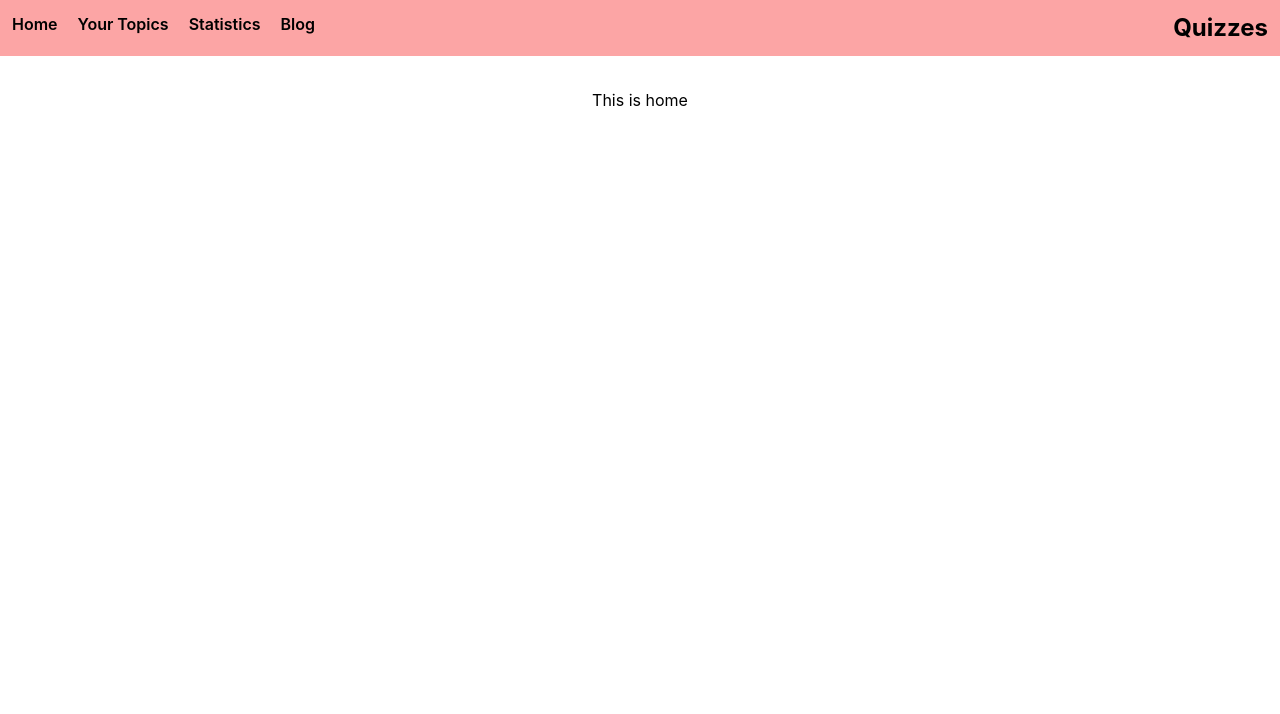
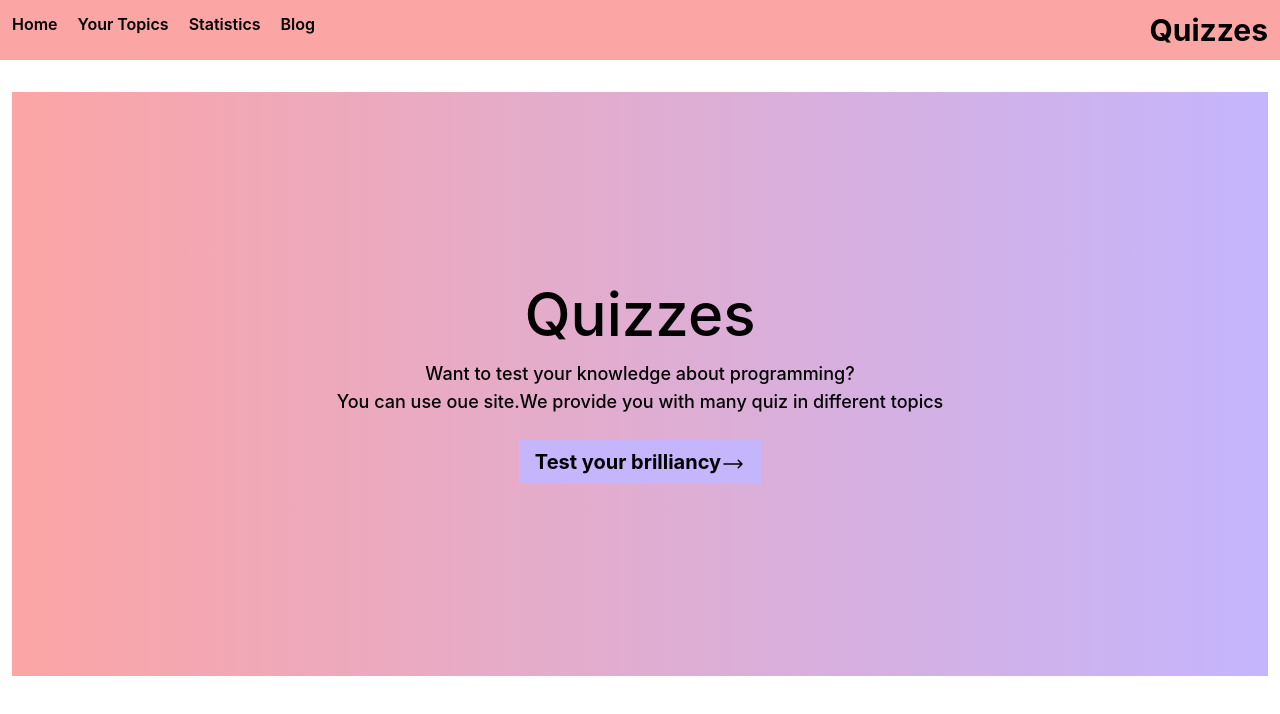
Before and after one commit to NazrulIslam-Chowdhury/quizzical, a React (Create React App) app: page / in a window 1280 px wide. Shown: the top 714 px of the page. Built offline with nearby package versions, Linux system fonts and the light colour scheme.

Commit message:
home component added

```diff
--- a/src/compnents/header/Header.js
+++ b/src/compnents/header/Header.js
@@ -6,7 +6,7 @@ const Header = () => {
     const [open, setOpen] = useState(false);
     return (
         <div className="bg-red-300 w-full flex  justify-between p-3">
-            <div className='bg-red-300 w-full'>
+            <div>
                 <div onClick={() => setOpen(!open)} className="h-8 w-8 text-black font-bolder md:hidden">
                     {
                         open ? <XMarkIcon /> : <Bars3Icon />
@@ -21,7 +21,7 @@ const Header = () => {
                 </div>
             </div>
             <div>
-                <h1 className='text-2xl font-bold'>Quizzes</h1>
+                <h1 className='text-3xl font-bold'>Quizzes</h1>
             </div>
         </div>
     );
--- a/src/compnents/home/Home.js
+++ b/src/compnents/home/Home.js
@@ -1,9 +1,13 @@
+import { ArrowLongRightIcon } from '@heroicons/react/24/solid';
 import React from 'react';
+import { Link } from 'react-router-dom';
 
 const Home = () => {
     return (
-        <div className='text-center mt-8'>
-            <h1>This is home</h1>
+        <div className="bg-gradient-to-r from-red-300 to-violet-300 lg:p-48 md:p-48 sm:p-44 text-center mt-8 ml-3 mr-3">
+            <h1 className='text-6xl text-center font-medium'>Quizzes</h1>
+            <p className='text-center mt-4 text-lg font-medium'>Want to test your knowledge about programming? <br /> You can use oue site.We provide you with many quiz in different topics</p>
+            <button className='bg-violet-300 hover:bg-violet-500 font-bold text-xl mt-6 px-4 py-2'> <Link to='/topics'>Test your brilliancy<ArrowLongRightIcon className='text-black h-6 w-6 inline font-bold' /></Link>  </button>
         </div>
     );
 };
--- a/src/compnents/statistics/Statistics.js
+++ b/src/compnents/statistics/Statistics.js
@@ -2,7 +2,7 @@ import React from 'react';
 
 const Statistics = () => {
     return (
-        <div className='text-center mt-8'>
+        <div className=' text-center mt-8'>
             <h1>This is statistics zone</h1>
         </div>
     );
```
